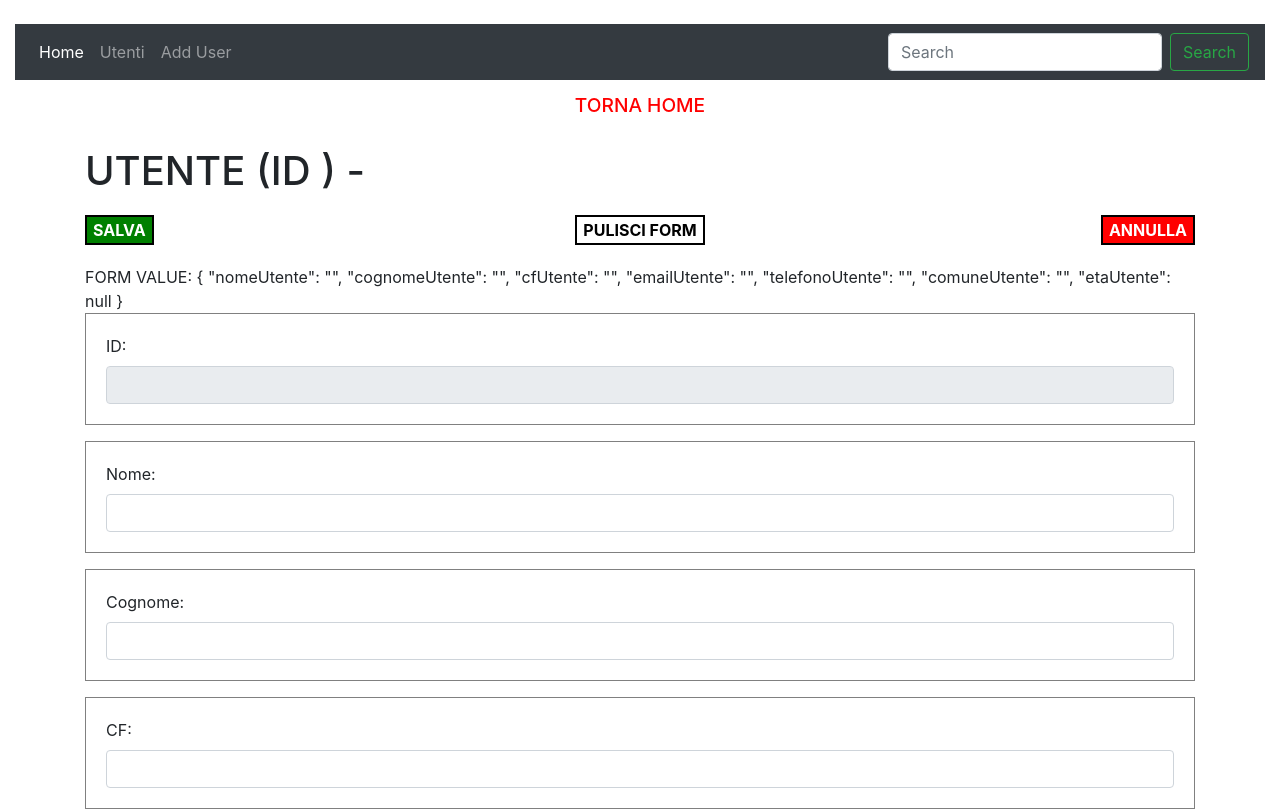
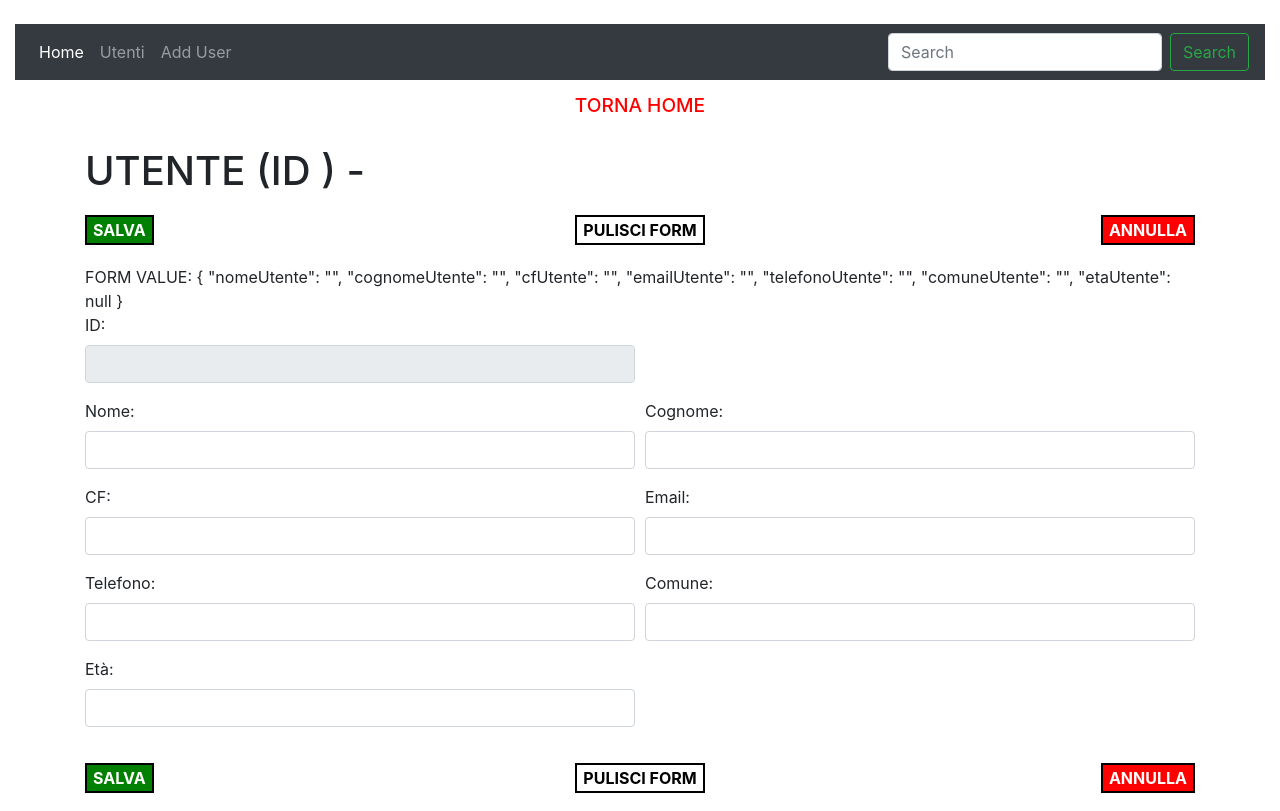
Before and after one commit to pieromz/angular-ivy-khm2eu, an Angular app: page /users/new in a window 1280 px wide. Shown: the top 811 px of the page. Built offline with nearby package versions, Linux system fonts and the light colour scheme.

Commit message:
5 files modified

```diff
--- a/src/app/component/services/user.service.ts
+++ b/src/app/component/services/user.service.ts
@@ -69,6 +69,28 @@ export class UserService {
     );
   }
 
+  insertUser(user: User) {
+    return this.http.post<UserResponse>(this.ApiUrlUsers, user);
+  }
+
+  addUtenteBase() {
+    var utenteBase = {
+      id: null,
+      nome: 'UTENTE',
+      cognome: 'BASE',
+      cf: 'BASE CF',
+      email: 'utente.base@libero.it',
+      telefono: '555555555',
+      comune: 'Base',
+      eta: 99,
+    };
+    return this.http.post<UserResponse>(this.ApiUrlUsers, utenteBase);
+  }
+
+  cancellaUtente(utente: any) {
+    return this.http.delete<UserResponse>(this.ApiUrlUsers + '/' + utente.id);
+  }
+
   /*VECCHI SERVIZI STATICI
 
   getUsers() {
@@ -110,19 +132,6 @@ export class UserService {
     this.users.push(utenteBase);
   }
 
-  getUtenteBasePerInserimento(): User {
-    var utenteBase = {
-      id: null,
-      nome: '',
-      cognome: '',
-      cf: '',
-      email: '',
-      telefono: '',
-      comune: '',
-      eta: null,
-    };
-    return utenteBase;
-  }
 
   updateUser(user: User) {
     const idx = this.users.findIndex((v) => v.id == user.id);
@@ -139,30 +148,6 @@ export class UserService {
   }
 
   */
-
-  cancellaUtente(utente: any): void {
-    const indiceDaEliminare = this.users.indexOf(utente);
-    if (indiceDaEliminare >= 0) {
-      this.users.splice(indiceDaEliminare, 1);
-    } else {
-      alert('UTENTE NON PRESENTE!!!');
-    }
-  }
-
-  addUtenteBase(): void {
-    var utenteBase = {
-      id: this.getNextId(),
-      nome: 'UTENTE',
-      cognome: 'BASE',
-      cf: 'BASE CF',
-      email: 'utente.base@libero.it',
-      telefono: '555555555',
-      comune: 'Base',
-      eta: 99,
-    };
-
-    this.users.push(utenteBase);
-  }
 
   getUtenteBasePerInserimento(): User {
     var utenteBase = {
@@ -186,10 +171,5 @@ export class UserService {
     return nextId + 1;
   }
 
-  insertUser(user: User) {
-    user.id = this.getNextId();
-    this.users.push(user);
-  }
-
   constructor(private http: HttpClient) {}
 }
--- a/src/app/component/user-detail/user-detail.component.css
+++ b/src/app/component/user-detail/user-detail.component.css
@@ -1,7 +1,7 @@
 .form-group {
-  border: 1px solid gray;
+  /*border: 1px solid gray;
   padding: 20px;
-  width: 100%;
+  width: 100%;*/
 }
 
 .form-group > label {
@@ -11,7 +11,6 @@
 .form-group > input {
   /*margin-left: 50px;*/
 }
-
 
 .containerPulsantiDettaglioFormCliente {
   margin-top: 20px;
@@ -51,7 +50,6 @@
   /*float: left;*/
 }
 
-
 .linkHomePAge {
   color: red;
   font-size: 1.2rem;
--- a/src/app/component/user-detail/user-detail.component.html
+++ b/src/app/component/user-detail/user-detail.component.html
@@ -28,7 +28,8 @@
 
   <form #f="ngForm">
     FORM VALUE: {{ f.form.value | json }}
-    <div class="form-group">
+    <div class="form-row">
+      <div class="form-group col-sm-6">
         <label for="idUtente">ID:</label>
         <input
           [(ngModel)]="utenteForm.id"
@@ -40,8 +41,10 @@
           style="margin-left: 0;"
         />
       </div>
+    </div>
 
-    <div class="form-group">
+    <div class="form-row">
+      <div class="form-group col-sm-6">
         <label for="nomeUtente">Nome:</label>
         <input
           [(ngModel)]="utenteForm.nome"
@@ -53,7 +56,7 @@
         />
       </div>
 
-    <div class="form-group">
+      <div class="form-group col-sm-6">
         <label for="cognomeUtente">Cognome:</label>
         <input
           [(ngModel)]="utenteForm.cognome"
@@ -64,8 +67,10 @@
           style="margin-left: 0;"
         />
       </div>
+    </div>
 
-    <div class="form-group">
+    <div class="form-row">
+      <div class="form-group col-sm-6">
         <label for="cfUtente">CF:</label>
         <input
           [(ngModel)]="utenteForm.cf"
@@ -77,7 +82,7 @@
         />
       </div>
 
-    <div class="form-group">
+      <div class="form-group col-sm-6">
         <label for="emailUtente">Email:</label>
         <input
           [(ngModel)]="utenteForm.email"
@@ -88,8 +93,10 @@
           style="margin-left: 0;"
         />
       </div>
+    </div>
 
-    <div class="form-group">
+    <div class="form-row">
+      <div class="form-group col-sm-6">
         <label for="telefonoUtente">Telefono:</label>
         <input
           [(ngModel)]="utenteForm.telefono"
@@ -101,7 +108,7 @@
         />
       </div>
 
-    <div class="form-group">
+      <div class="form-group col-sm-6">
         <label for="comuneUtente">Comune:</label>
         <input
           [(ngModel)]="utenteForm.comune"
@@ -112,8 +119,10 @@
           style="margin-left: 0;"
         />
       </div>
+    </div>
 
-    <div class="form-group">
+    <div class="form-row">
+      <div class="form-group col-sm-6">
         <label for="etaUtente">Età:</label>
         <input
           [(ngModel)]="utenteForm.eta"
@@ -123,6 +132,7 @@
           class="form-control"
           style="margin-left: 0;"
         />
+      </div>
     </div>
   </form>
 
--- a/src/app/component/user-detail/user-detail.component.ts
+++ b/src/app/component/user-detail/user-detail.component.ts
@@ -56,9 +56,17 @@ export class UserDetailComponent implements OnInit, OnChanges {
 
   salvaUtente() {
     if (this.utenteForm.id == undefined) {
-      this.service.insertUser(this.utenteForm);
-      this.utenteForm = new User();
-      this.routeNavigate.navigateByUrl('/users');
+      //this.service.insertUser(this.utenteForm);
+
+      this.service.insertUser(this.utenteForm).subscribe((res) => {
+        if (res.success) {
+          console.log(res.message);
+          this.utenteForm = new User();
+          this.routeNavigate.navigateByUrl('/users');
+        } else {
+          alert(res.message);
+        }
+      });
     } else {
       this.modificaUtente();
       this.utenteForm = new User();
@@ -73,7 +81,7 @@ export class UserDetailComponent implements OnInit, OnChanges {
         console.log(res.message);
         this.tornaHomePage();
       } else {
-        console.error(res.message);
+        alert(res.message);
       }
     });
   }
--- a/src/app/component/users/users.component.ts
+++ b/src/app/component/users/users.component.ts
@@ -35,7 +35,17 @@ export class UsersComponent implements OnInit {
   }
 
   eliminaUtenteDaComponentFiglio(oggettoPerEmit: any): void {
-    this.service.cancellaUtente(oggettoPerEmit.utente);
+    //this.service.cancellaUtente(oggettoPerEmit.utente);
+    this.service.cancellaUtente(oggettoPerEmit.utente).subscribe((res) => {
+      if (res.success) {
+        console.log(res.message);
+        this.service.getUsers().subscribe((res) => {
+          this.users = res['data'];
+        });
+      } else {
+        alert(res.message);
+      }
+    });
   }
 
   modificaUtenteDaComponenteFiglio(oggettoPerEmit: any): void {
@@ -45,7 +55,18 @@ export class UsersComponent implements OnInit {
   }
 
   addUtenteBase(): void {
-    this.service.addUtenteBase();
+    //this.service.addUtenteBase();
+
+    this.service.addUtenteBase().subscribe((res) => {
+      if (res.success) {
+        console.log(res.message);
+        this.service.getUsers().subscribe((res) => {
+          this.users = res['data'];
+        });
+      } else {
+        alert(res.message);
+      }
+    });
   }
 
   /*INIZIO AGGIORNAMENTO DATA*/
```
Lines whose indentation alone changed are shown as unchanged.
